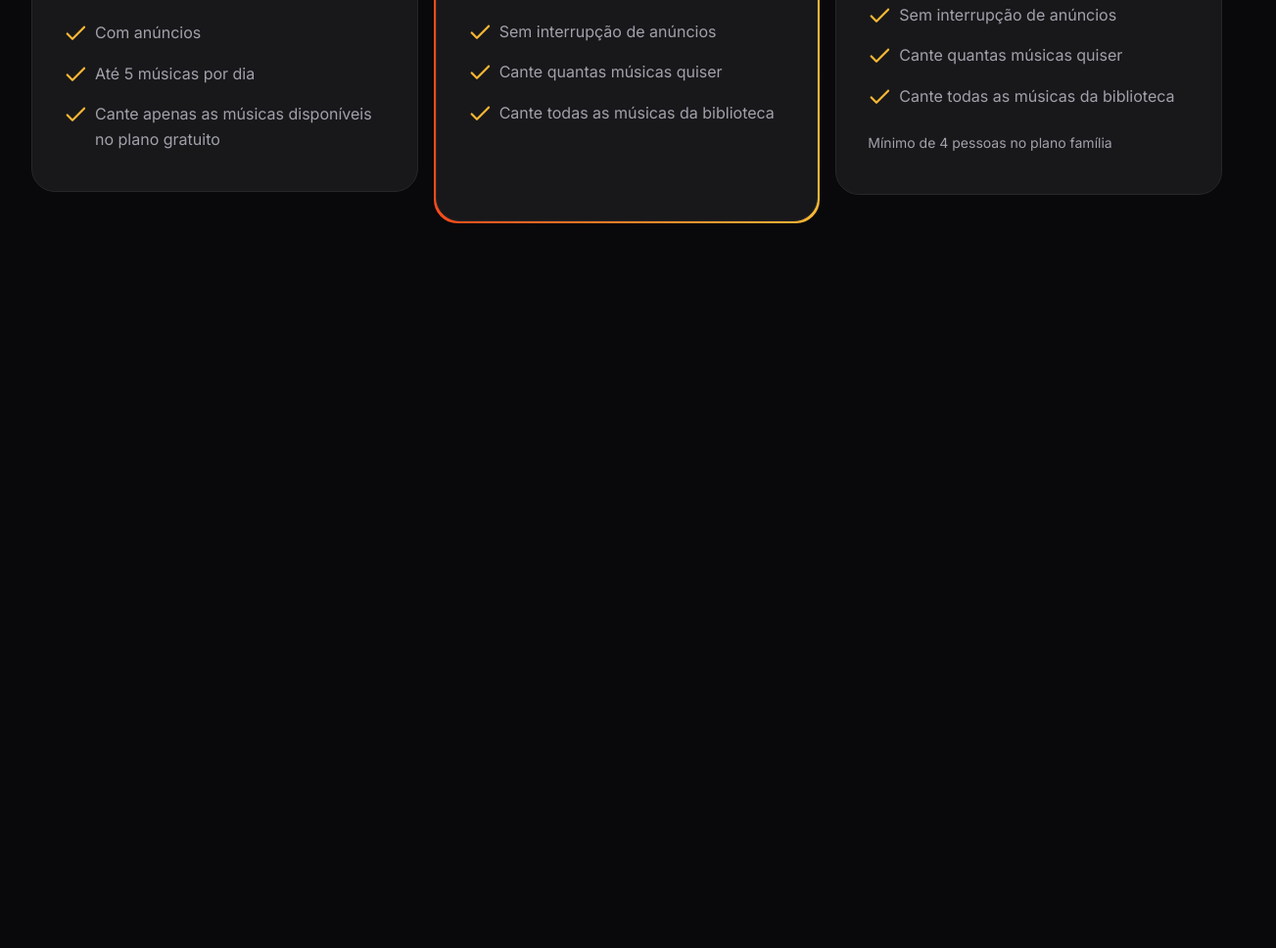
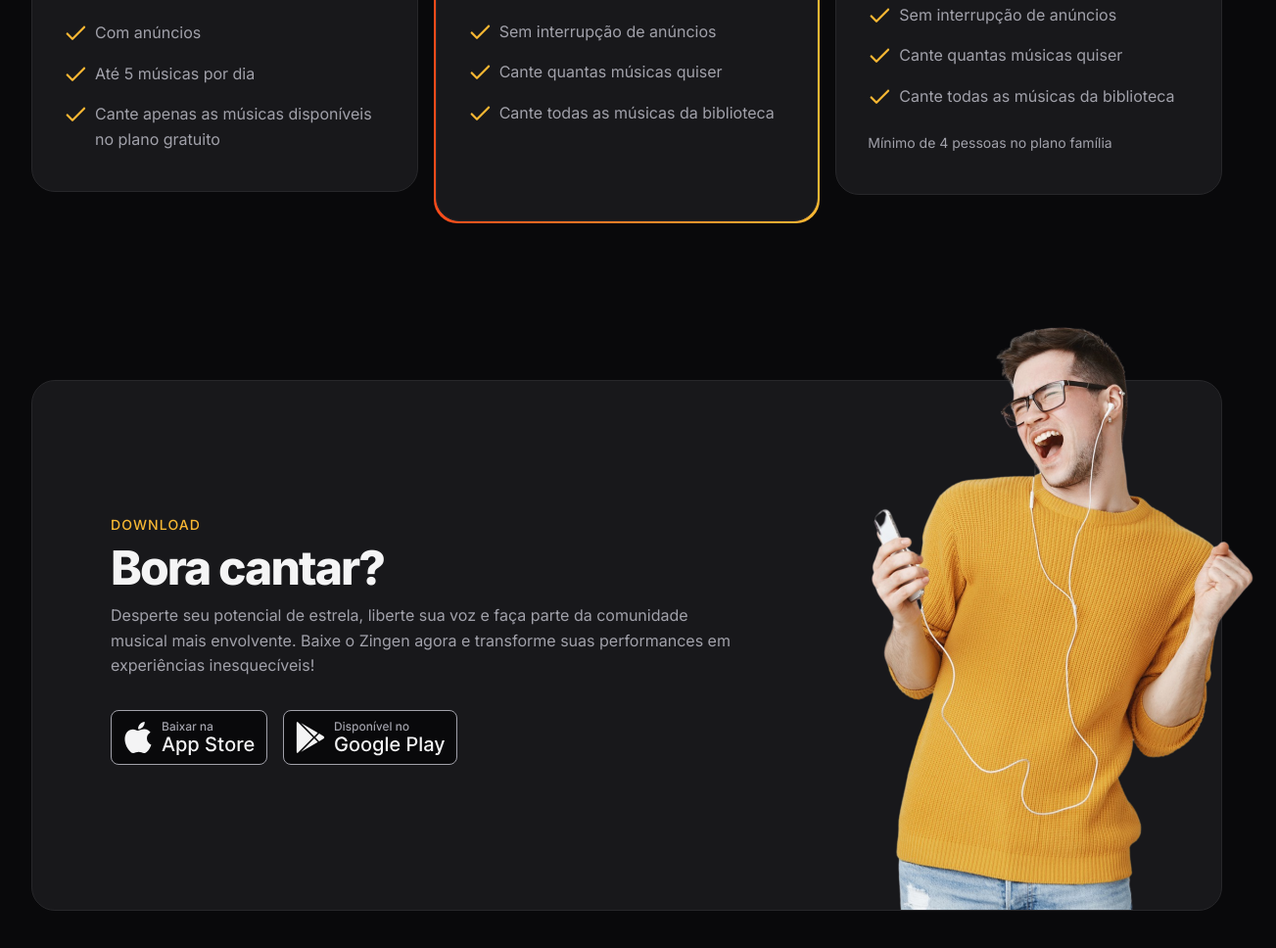
Before and after one commit to lucas072-cpu/zingen, a plain HTML site: page index.html in a window 1280 px wide. Shown: the part 3248-4216 px from the top of the page at 98% size, 1303 px wide, since content can reach past the window. Before the commit the page ends 3556 px from the top, so only its background shows below. Drawn offline with Linux system fonts and the light colour scheme.

Commit message:
seção download

```diff
--- a/index.html
+++ b/index.html
@@ -191,5 +191,41 @@
         </div>
       </div>
     </section>
+
+    <section id="download">
+      <div class="container py-xl">
+        <div class="card px-lg even-columns items-center">
+          <div>
+            <header>
+              <strong>Download</strong>
+              <h2>Bora cantar?</h2>
+            </header>
+
+            <p>
+              Desperte seu potencial de estrela, liberte sua voz e faça parte da
+              comunidade musical mais envolvente. Baixe o Zingen agora e
+              transforme suas performances em experiências inesquecíveis!
+            </p>
+
+            <div class="buttons flex gap-1">
+              <a href="#"
+                ><img
+                  src="./assets/icons/button-appstore.svg"
+                  alt="Baixar da Apple Store"
+              /></a>
+              <a href="#"
+                ><img
+                  src="./assets/icons/button-googleplay.svg"
+                  alt="Baixar da Play Store"
+              /></a>
+            </div>
+          </div>
+          <img
+            src="./assets/rapaz-ouvindo-musica-com-fones-de-ouvido-e-cantando-no-aplicativo-de-karaoke-removebg 1.png"
+            alt=""
+          />
+        </div>
+      </div>
+    </section>
   </body>
 </html>
--- /dev/null
+++ b/styles/download.css
@@ -0,0 +1,32 @@
+#download {
+  .card {
+    padding: 3rem 1.5rem 15rem;
+    position: relative;
+
+    & > img {
+      width: 14.5rem;
+      position: absolute;
+      bottom: 0;
+      right: -3.5rem;
+    }
+  }
+
+  .buttons {
+    flex-wrap: wrap;
+    margin-top: 2rem;
+  }
+
+  @media (width >= 80em) {
+    .card {
+      padding: 8.75rem 5rem;
+
+      & > div:nth-child(1) {
+        max-width: 40rem;
+      }
+
+      & > img {
+        width: 29.125rem;
+      }
+    }
+  }
+}
--- a/styles/global.css
+++ b/styles/global.css
@@ -46,6 +46,8 @@ html {
   font-size: var(--fs-base);
   line-height: 1.6;
   color: var(--text-color-primary);
+
+  overflow-x: hidden;
 }
 
 body {
--- a/styles/index.css
+++ b/styles/index.css
@@ -9,3 +9,4 @@
 @import url(cards.css);
 @import url(features.css) (width >= 80rem);
 @import url(pricing.css);
+@import url(download.css);
```
Also changed, not shown: assets/icons/button-appstore.svg (added), assets/icons/button-googleplay.svg (added).
